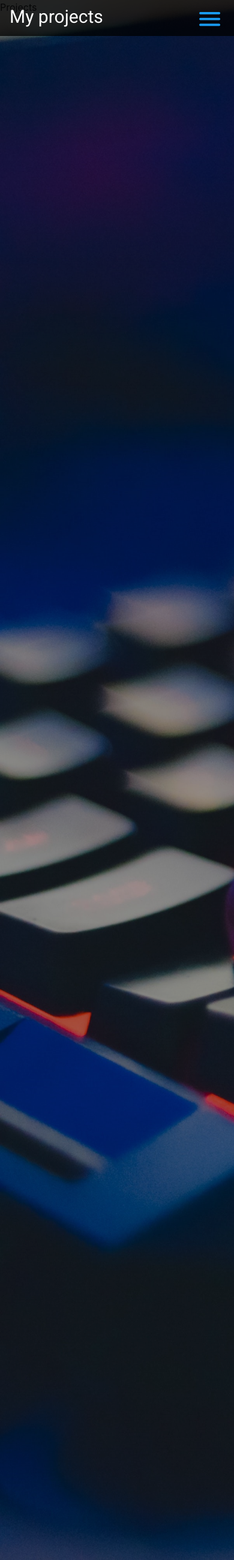
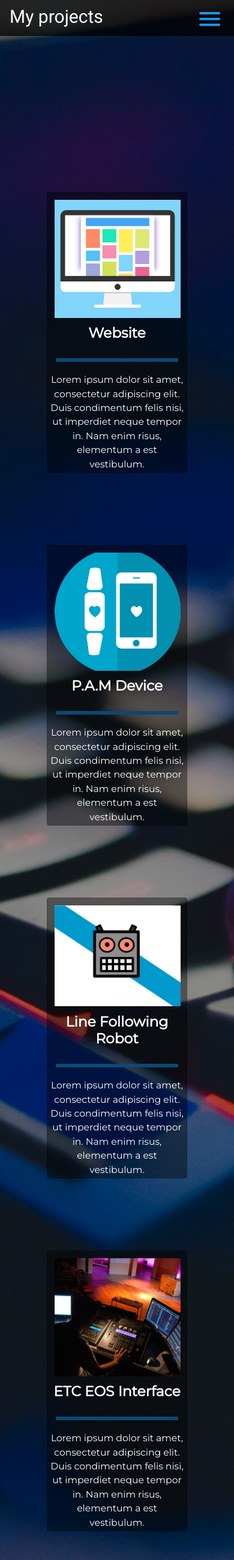
Before and after one commit to Johndhawk2/website, a PHP site: page / in a window 390 px wide, after a click on "My projects". Shown: the whole page at 60% size. Run offline with PHP 8.4, Linux system fonts and the light colour scheme.

Commit message:
Added projects page
Added placeholder items for the project page, made grid layout responsive

```diff
--- a/index.html
+++ b/index.html
@@ -90,7 +90,60 @@
 				</div>
 			</div>
 			<div class="tab-pane fade" id="projects" role="tabpanel" aria-labelledby="projects-tab">
-				Projects
+				<div class="scroll">
+					<div class="projectContent">
+						<div class="projectTable">
+							<div class="projectItem card">
+								<div class="projectImage" id="project-website"></div>
+								<h1 class="card-title projectHeader">Website</h5>
+								<hr class="projectSeparator mx-auto">
+								<p class="projectText">
+									Lorem ipsum dolor sit amet, consectetur adipiscing elit. Duis condimentum felis nisi, ut imperdiet neque tempor in. Nam enim risus, elementum a est vestibulum.
+								</p>
+							</div>
+							<div class="projectItem card">
+								<div class="projectImage" id="project-pam"></div>
+								<h1 class="card-title projectHeader">P.A.M Device</h5>
+								<hr class="projectSeparator mx-auto">
+								<p class="projectText">
+									Lorem ipsum dolor sit amet, consectetur adipiscing elit. Duis condimentum felis nisi, ut imperdiet neque tempor in. Nam enim risus, elementum a est vestibulum.
+								</p>
+							</div>
+							<div class="projectItem card">
+								<div class="projectImage" id="project-lfr"></div>
+								<h1 class="card-title projectHeader">Line Following Robot</h5>
+								<hr class="projectSeparator mx-auto">
+								<p class="projectText">
+									Lorem ipsum dolor sit amet, consectetur adipiscing elit. Duis condimentum felis nisi, ut imperdiet neque tempor in. Nam enim risus, elementum a est vestibulum.
+								</p>
+							</div>
+							<div class="projectItem card">
+								<div class="projectImage" id="project-eos"></div>
+								<h1 class="card-title projectHeader">ETC EOS Interface</h5>
+								<hr class="projectSeparator mx-auto">
+								<p class="projectText">
+									Lorem ipsum dolor sit amet, consectetur adipiscing elit. Duis condimentum felis nisi, ut imperdiet neque tempor in. Nam enim risus, elementum a est vestibulum.
+								</p>
+							</div>
+							<div class="projectItem card">
+								<div class="projectImage" id="project-sniffer"></div>
+								<h1 class="card-title projectHeader">DMX Sniffer</h5>
+								<hr class="projectSeparator mx-auto">
+								<p class="projectText">
+									Lorem ipsum dolor sit amet, consectetur adipiscing elit. Duis condimentum felis nisi, ut imperdiet neque tempor in. Nam enim risus, elementum a est vestibulum.
+								</p>
+							</div>
+							<div class="projectItem card">
+								<div class="projectImage" id="project-led"></div>
+								<h1 class="card-title projectHeader">LED Controller</h5>
+								<hr class="projectSeparator mx-auto">
+								<p class="projectText">
+									Lorem ipsum dolor sit amet, consectetur adipiscing elit. Duis condimentum felis nisi, ut imperdiet neque tempor in. Nam enim risus, elementum a est vestibulum.
+								</p>
+							</div>
+						</div>
+					</div>
+				</div>
 			</div>
 			<div class="tab-pane fade" id="contact" role="tabpanel" aria-labelledby="contact-tab">
 				Contact
--- a/johnhawk.css
+++ b/johnhawk.css
@@ -275,7 +275,124 @@
 	margin-bottom: calc(var(--vh,1vh) * 3);
 }
 
+.projectContent{
+	height: calc(calc(var(--vh,1vh) * 100) - 120px);
+	margin: 0 10vw 0 10vw;
+	display: block;
+}
+
+.projectTable{
+	position: relative;
+	top: calc(var(--vh,1vh) * 10);
+	width: 100%;
+	justify-items: center;
+	display: grid;
+	grid-template-columns: repeat(3, 1fr);
+	row-gap: 120px;
+	padding-bottom: 120px;
+}
+
+.projectItem{
+	background-color: rgba(0,0,0,0.4);
+	width: 18vw;
+	height: 36vw;
+}
+
+.projectHeader{
+	color: #ffffff;
+	align-self: center;
+	font-family: "Montserrat";
+	font-size: 2vw!important;
+	font-weight: bold;
+	text-align: center;
+}
+
+.projectImage{
+	width: 16vw;
+	height: 16vw;
+	margin: 1vw 1vw;
+}
+
+.projectSeparator{
+	background-color: #0B4973;
+	border: 3px solid #0B4973;
+	width: 85%;
+}
+
+.projectText{
+	color: white;
+	margin: 0.5vw 1vw;
+	font-weight: 100!important;
+	font-family: "Montserrat";
+	font-size: 1vw;
+	line-height: 2vw;
+	text-align: center;
+}
+
+#project-website{
+	background-image: url("Images/Projects/website.png");
+	background-position: 50% 50%;
+	background-size: cover;
+}
+
+#project-pam{
+	background-image: url("Images/Projects/pam.png");
+	background-position: 50% 50%;
+	background-size: cover;
+}
+
+#project-lfr{
+	background-image: url("Images/Projects/lineRobot.png");
+	background-position: 45% 50%;
+	background-size: cover;
+}
+
+#project-eos{
+	background-image: url("Images/Projects/ETC.jpg");
+	background-position: 50% 50%;
+	background-size: cover;
+}
+
+#project-sniffer{
+	background-image: url("Images/Projects/DMX.jpg");
+	background-position: 0% 50%;
+	background-size: cover;
+}
+
+#project-led{
+	background-image: url("Images/Projects/LED.jpg");
+	background-position: 50% 50%;
+	background-size: cover;
+}
+
 @media only screen and (max-width: 1200px){
+	.projectTable{
+		top: calc(var(--vh,1vh) * 10);
+		grid-template-columns: repeat(2, 1fr);
+		row-gap: 120px;
+		padding-bottom: 120px;
+	}
+
+	.projectItem{
+		width: 24vw;
+		height: 48vw;
+	}
+
+	.projectHeader{
+		font-size: 3vw!important;
+	}
+
+	.projectImage{
+		width: 21vw;
+		height: 21vw;
+		margin: 1.5vw 1.5vw;
+	}
+
+	.projectText{
+		font-size: 1.5vw;
+		line-height: 2.5vw;
+	}
+
 	.scroll{
 		top: 80px;
 		height: calc(calc(var(--vh,1vh) * 100) - 80px)!important;
@@ -381,6 +498,33 @@
 }
 
 @media only screen and (max-width: 768px){
+	.projectTable{
+		top: calc(var(--vh,1vh) * 10);
+		grid-template-columns: 1fr;
+		row-gap: 120px;
+		padding-bottom: 120px;
+	}
+
+	.projectItem{
+		width: 60vw;
+		height: 120vw;
+	}
+
+	.projectHeader{
+		font-size: 6vw!important;
+	}
+
+	.projectImage{
+		width: 54vw;
+		height: 54vw;
+		margin: 3vw 3vw;
+	}
+
+	.projectText{
+		font-size: 4vw;
+		line-height: 6vw;
+	}
+
 	.scroll{
 		top: 60px;
 		height: calc(calc(var(--vh,1vh) * 100) - 60px)!important;
```
Also changed, not shown: Images/Projects/DMX.jpg (added), Images/Projects/ETC.jpg (added), Images/Projects/LED.jpg (added), Images/Projects/lineRobot.png (added), Images/Projects/pam.png (added), Images/Projects/website.png (added).
